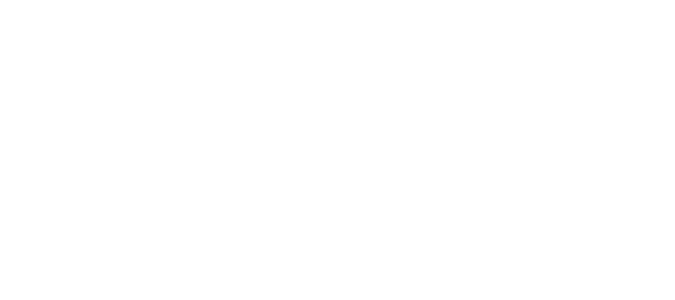
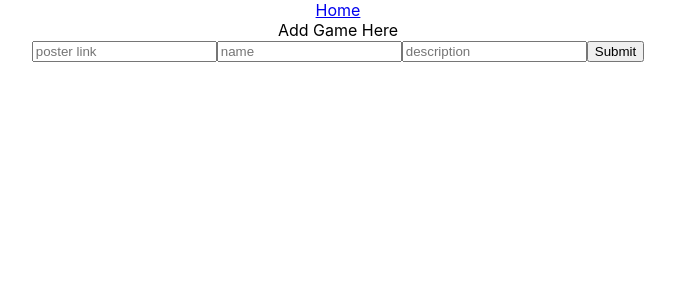
Before and after one commit to aizealawin/WhatToPlay, a React (Create React App) app in the folder client/: page /updateGame/1 in a window 1280 px wide. Before the commit this address had no page. Shown: the top 300 px of the page, without its empty margins (302-977 px from the left). Built offline with nearby package versions, Linux system fonts and the light colour scheme; no server answers.

Commit message:
got update and delete to function properly

```diff
--- a/client/src/App.js
+++ b/client/src/App.js
@@ -3,6 +3,7 @@ import AddGame from './components/AddGame'
 import Home from './pages/Home'
 import GameDetails from './pages/GameDetails'
 import './styles/App.css'
+import UpdateGame from './components/UpdateGame'
 
 function App() {
   return (
@@ -13,6 +14,7 @@ function App() {
           <Route path="/" element={<Home />} />
           <Route path="/addGame" element={<AddGame />} />
           <Route path="/library/:gameId" element={<GameDetails />} />
+          <Route path="/updateGame/:gameId" element={<UpdateGame />} />
         </Routes>
       </main>
     </div>
--- /dev/null
+++ b/client/src/components/UpdateGame.jsx
@@ -0,0 +1,80 @@
+// This page is going to be a form that adds a game to our library
+
+import React from 'react'
+import { Link } from 'react-router-dom'
+import axios from 'axios'
+import { useState, useEffect } from 'react'
+import { useParams } from 'react-router-dom'
+
+
+const UpdateGame = () => {
+
+  let { gameId } = useParams()
+
+  const initialState = {
+    poster: "",
+    name:"",
+    description:""
+  }
+  const [gameDetails, setGameDetails] = useState(null)
+  const [formState, setFormState] = useState(initialState)
+
+
+  useEffect(() => {
+    const getGameDetails = async () => {
+      const response = await axios.get(
+        `http://localhost:3001/api/library/${gameId}`
+      )
+      setGameDetails(response.data.videogame)
+    }
+    getGameDetails()
+  }, [gameId])
+
+const handleChange = (e) => {
+  setFormState({...formState, [e.target.id]: e.target.value})
+}
+
+const handleSubmit = (event) => {
+  event.preventDefault()
+  axios.put( `http://localhost:3001/api/updateGame/${gameId}`, formState)
+
+  setFormState(initialState)
+}
+
+
+
+  return (
+    <div>
+      <Link to='/'>Home</Link>
+      <form onSubmit={handleSubmit}>
+        Add Game Here <br/>
+        <input
+        type='text'
+        id='poster'
+        onChange={handleChange}
+        value={formState.poster}
+        placeholder={'poster link'}
+        />
+
+        <input
+        type='text'
+        id='name'
+        onChange={handleChange}
+        value={formState.name}
+        placeholder={'name'}
+        />
+
+        <input
+        type='text'
+        id='description'
+        onChange={handleChange}
+        value={formState.description}
+        placeholder={'description'}
+        />
+        <button type='submit'>Submit</button>
+      </form>
+    </div>
+  )
+}
+
+export default UpdateGame
--- a/client/src/pages/GameDetails.js
+++ b/client/src/pages/GameDetails.js
@@ -1,5 +1,7 @@
 import { useEffect, useState } from 'react'
 import { useParams } from 'react-router-dom'
+import { Link } from 'react-router-dom'
+import UpdateGame from '../components/UpdateGame'
 import axios from 'axios'
 
 const GameDetails = () => {
@@ -7,33 +9,33 @@ const GameDetails = () => {
 
   let { gameId } = useParams()
 
-  // const getGameDetails = async () => {
-  //   const response = await axios.get(
-  //     `https://api.rawg.io/api/games/${gameId}?key=${API_KEY}`
-  //   )
-  //   setGameDetails(response.data)
-  // }
-
-  // useEffect(() => {
-  //   getGameDetails()
-  // }, [])
-
   useEffect(() => {
     const getGameDetails = async () => {
       const response = await axios.get(
         `http://localhost:3001/api/library/${gameId}`
       )
-      console.log(response)
-      setGameDetails(response.data)
+      setGameDetails(response.data.videogame)
     }
     getGameDetails()
   }, [gameId])
 
+  console.log(gameDetails)
+
+  const delGame = async () => {
+    const response = await axios.delete(
+      `http://localhost:3001/api/deleteGame/${gameId}`
+    )
+  }
+
+  const handleDelClick = (e) => {
+    delGame()
+  }
+
   return (
     <div className="game-content">
-      {/* <section className="image-container">
+      <section className="image-container">
         <div>
-          <h3>{gameDetails.poster}</h3>
+          <h3>{gameDetails?.poster}</h3>
         </div>
       </section>
       <section className="details">
@@ -42,7 +44,13 @@ const GameDetails = () => {
           <h3>{gameDetails?.name}</h3>
         </div>
         {gameDetails?.description}
-      </section> */}
+      </section>
+      <Link to="/">
+        <button onClick={handleDelClick}>Delete Game</button>
+      </Link>
+      <Link to={`/updateGame/${gameId}`}>
+        <button>Update Game</button>
+      </Link>
     </div>
   )
 }
```
Also changed, not shown: 2 other files (tests, documents, lock files or other folders).
